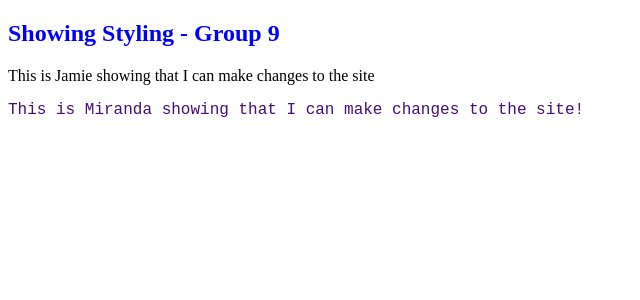
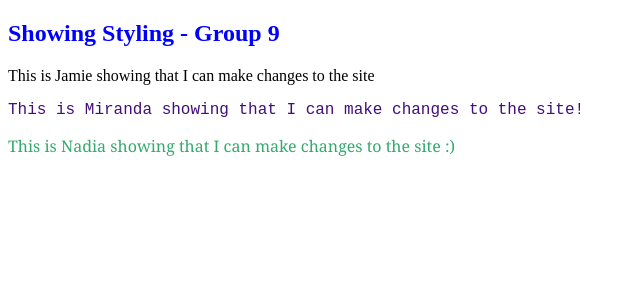
Before and after one commit to mander85/group9-capstone, a Django app: page / in a window 1280 px wide. Shown: the top 300 px of the page, without its empty margins (0-640 px from the left). Run offline with Django 4.2, Linux system fonts and the light colour scheme.

Commit message:
Nadia's commit with edited files

```diff
--- a/project/hello_world/static/ok.css
+++ b/project/hello_world/static/ok.css
@@ -1,5 +1,9 @@
 .ok{
     color: blue;
+}
+.nadia_colors{
+    color: rgb(51, 169, 110);
+    font-family: Georgia, 'Times New Roman', Times, serif;
 }
 .colors{
     color: rgb(67, 14, 120);
--- a/project/hello_world/templates/ok.html
+++ b/project/hello_world/templates/ok.html
@@ -12,5 +12,6 @@
     <h2 class="ok">Showing Styling - Group 9</h2>
     <p>This is Jamie showing that I can make changes to the site</p>
     <p class="colors"> This is Miranda showing that I can make changes to the site!</p>
+    <p class="nadia_colors"> This is Nadia showing that I can make changes to the site :)</p>
 </body>
 </html>
```
